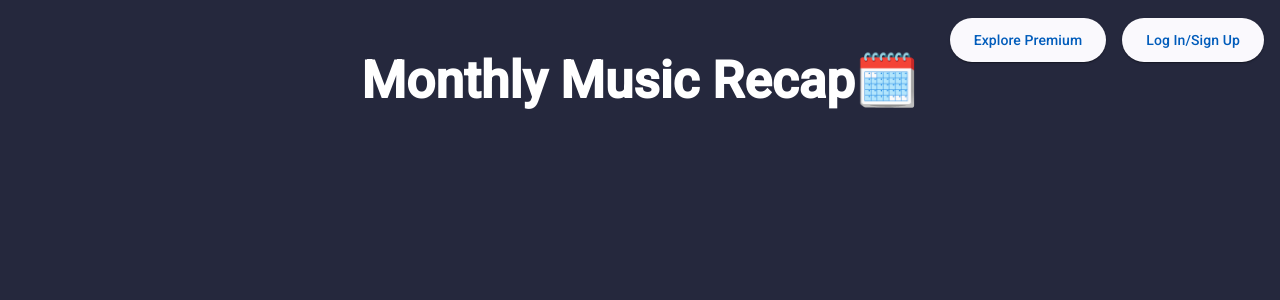
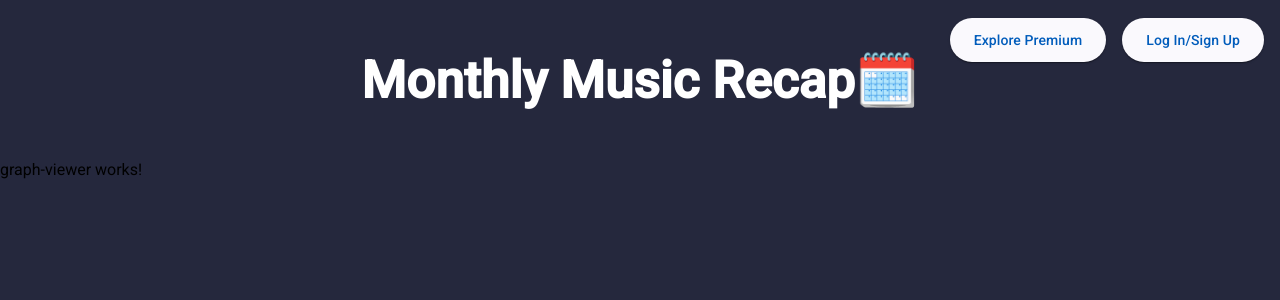
Before and after one commit to jeanpierrebroz/MonthlyMusicRecap, an Angular app in the folder frontend/website/monthlymusicrecap/: page / in a window 1280 px wide. Shown: the top 300 px of the page. Built offline with nearby package versions, Linux system fonts and the light colour scheme.

Commit message:
added old jupyter notebook

```diff
--- a/frontend/website/monthlymusicrecap/src/app/features/home-page/home-page.component.html
+++ b/frontend/website/monthlymusicrecap/src/app/features/home-page/home-page.component.html
@@ -1,5 +1,5 @@
 <div class="homepage-container">
   <!-- sign up buttons, interactive graph, how it works, privacy, sign up but larger -->
-
+  <app-graph-viewer></app-graph-viewer>
 
 </div>
--- a/frontend/website/monthlymusicrecap/src/app/features/home-page/home-page.component.ts
+++ b/frontend/website/monthlymusicrecap/src/app/features/home-page/home-page.component.ts
@@ -1,8 +1,9 @@
 import { Component } from '@angular/core';
+import { GraphViewerComponent } from '../graph-viewer/graph-viewer.component';
 
 @Component({
   selector: 'app-home-page',
-  imports: [],
+  imports: [GraphViewerComponent],
   templateUrl: './home-page.component.html',
   styleUrl: './home-page.component.scss'
 })
```
Also changed, not shown: 1 other file (tests, documents, lock files or other folders).
